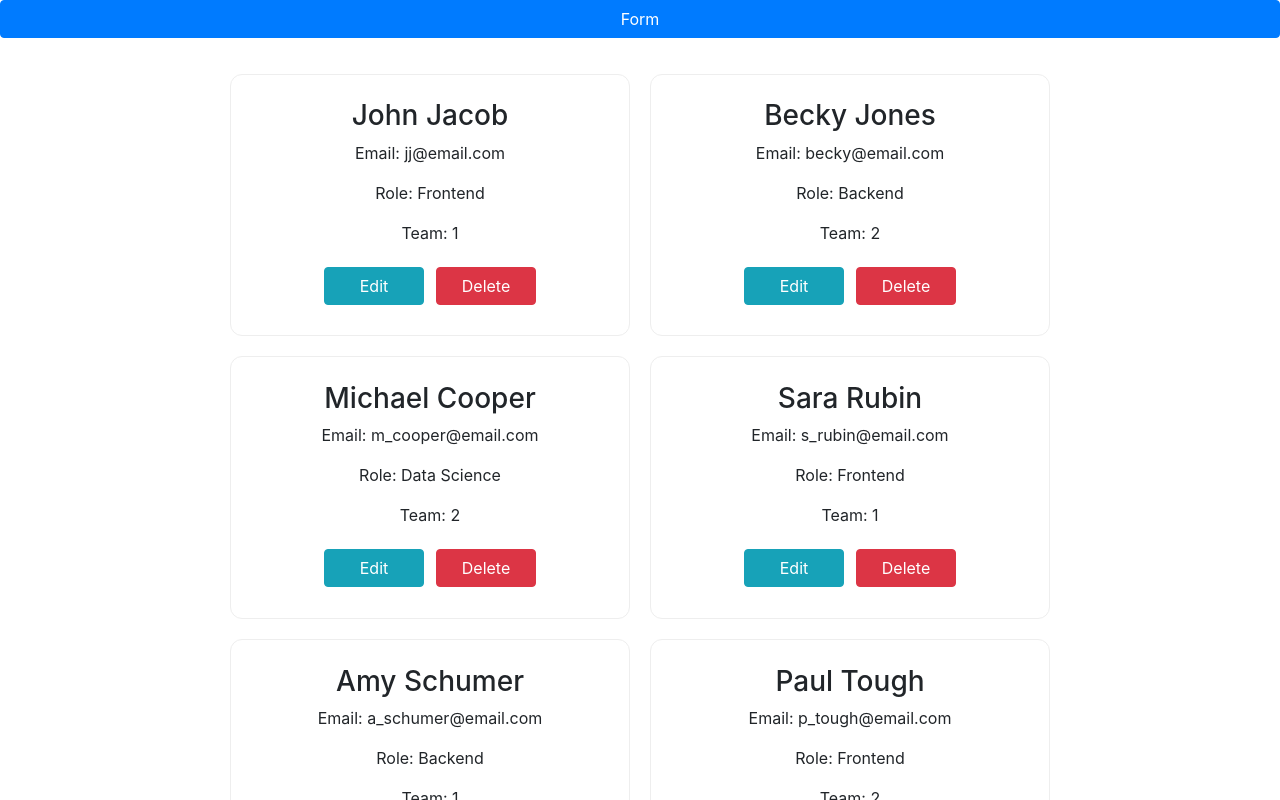
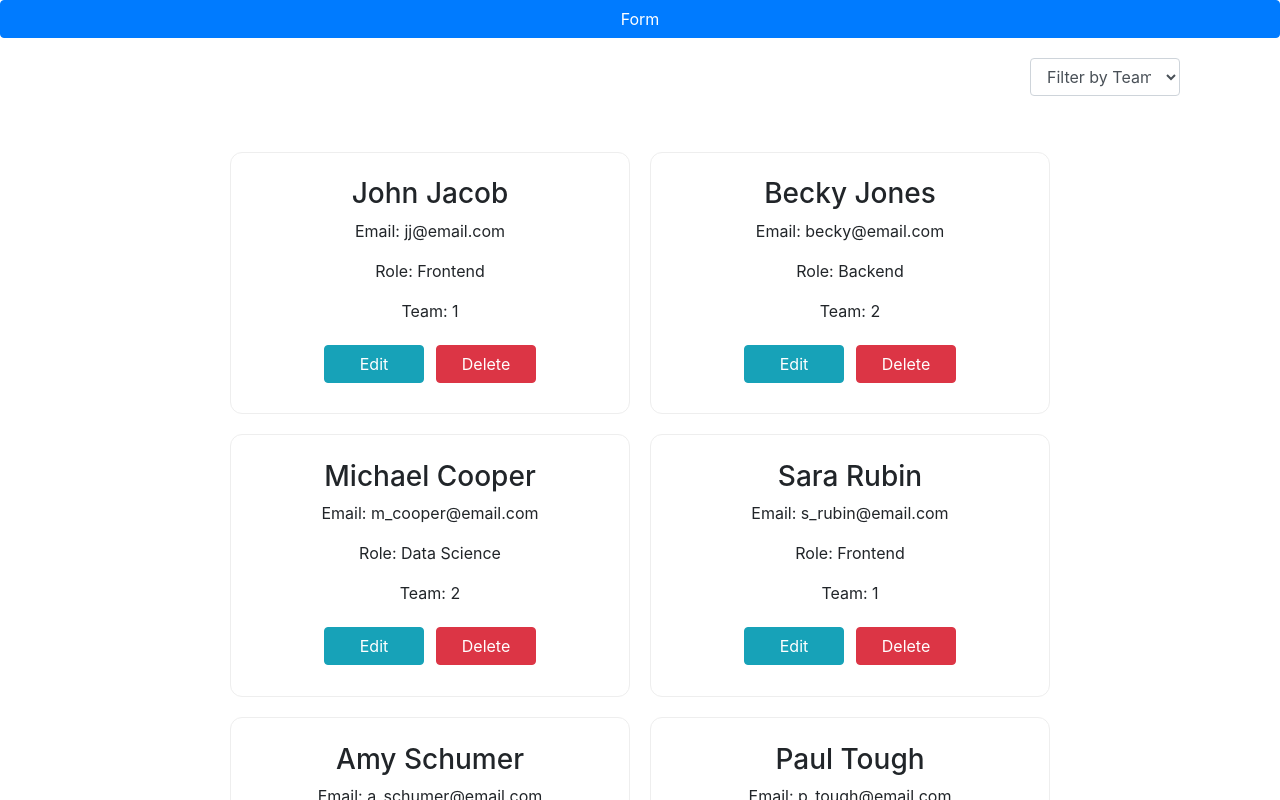
Before and after one commit to bloominstituteoftechnology/team-builder, a React (Create React App) app: page / in a window 1280 px wide. Shown: the top 800 px of the page. Built offline with nearby package versions, Linux system fonts and the light colour scheme.

Commit message:
Move team selector from form onto main view

```diff
--- a/src/App.js
+++ b/src/App.js
@@ -3,7 +3,7 @@ import Form from "./Components/Form/Form";
 import List from "./Components/List/List";
 import userData from './data'
 import styled from 'styled-components'
-import { Collapse, Button } from 'reactstrap'
+import { Collapse, Button, Input } from 'reactstrap'
 
 const StyledApp = styled.div`
   display: flex;
@@ -79,10 +79,14 @@ function App() {
             handleChange={handleChange}
             handleClear={handleClear}
             memberToEdit={memberToEdit}
-            handleFilter={handleFilter}
           />
         </Collapse>
-
+        <Input type="select" style={{ width: '150px', alignSelf: 'flex-end', margin: '20px 100px' }} name="select" onChange={e => handleFilter(e)}>
+          <option value="" selected disabled hidden>Filter by Team</option>
+          <option value="all">All</option>
+          <option value="1">1</option>
+          <option value="2">2</option>
+        </Input>
         <List user={user}
           data={data}
           memberToEdit={memberToEdit}
--- a/src/Components/Form/Form.js
+++ b/src/Components/Form/Form.js
@@ -34,12 +34,6 @@ const Form = (props) => {
         </Input>
         <Button style={styleButton} color="primary">Submit!</Button>
         <Button style={styleButton} color="secondary" type="button" onClick={() => props.handleClear()}>Clear</Button>
-        <Input type="select" style={{ width: '200px', display: 'inline', float: 'right' }} name="select" onChange={e => props.handleFilter(e)}>
-          <option value="" selected disabled hidden>Filter by Team</option>
-          <option value="all">All</option>
-          <option value="1">1</option>
-          <option value="2">2</option>
-        </Input>
       </ReactForm>
     </StyledForm>
   );
```
